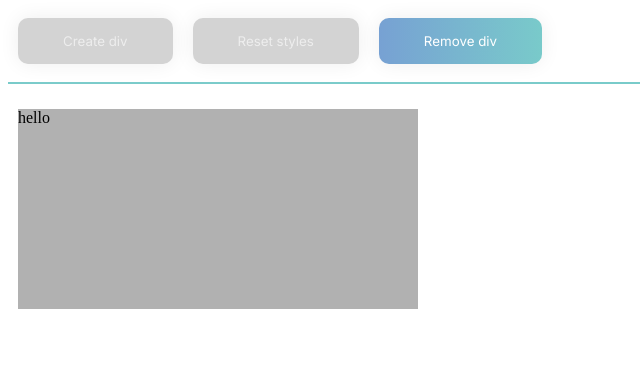
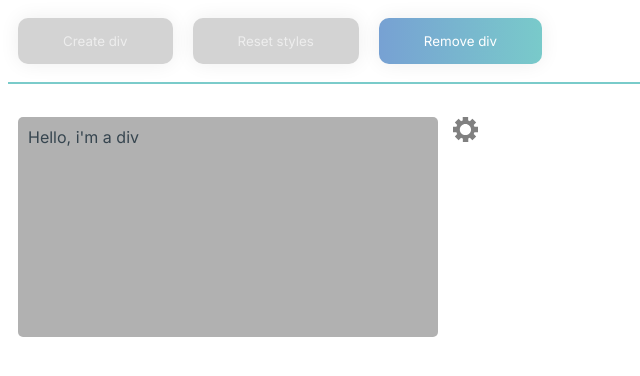
Before and after one commit to EvgeniiAtYourService/css-constructor, a React (Create React App) app: page / in a window 1280 px wide. Both pictures are taken after a click on the button "Create div". Shown: the top 376 px of the page, without its empty margins (0-640 px from the left). Built offline with nearby package versions, Linux system fonts and the light colour scheme.

Commit message:
Add a spinning gear icon

```diff
--- a/src/App.tsx
+++ b/src/App.tsx
@@ -31,11 +31,11 @@ function App(): JSX.Element {
     <div className="App" data-testid='homepage'>
       <div>
         <SuperButton onClick={handleCreateDiv} disabled={divCreated}>Create div</SuperButton>
-        <SuperButton onClick={handleCreateDiv} disabled>Reset styles</SuperButton>
+        <SuperButton onClick={handleResetStyles} disabled>Reset styles</SuperButton>
         <SuperButton onClick={handleRemoveDiv} disabled={!divCreated}>Remove div</SuperButton>
         <hr className='rule' />
         { divCreated && (
-          <Div divCreated={divCreated}>hello</Div>
+          <Div divCreated={divCreated}>Hello, i'm a div</Div>
         ) }
       </div>
     </div>
--- a/src/components/Div/Div.module.css
+++ b/src/components/Div/Div.module.css
@@ -1,22 +1,58 @@
 .common {
+    font-family: 'Inter', sans-serif;
+    color: #36454F;
+
     margin: 25px 0 0 10px;
     transition: all ease-in-out 450ms;
     animation: 600ms fade-in;
 
     height: 200px;
     width: 400px;
-    background-color: rgba(100, 100, 100, 0.5)
+    background-color: rgba(100, 100, 100, 0.5);
+    display: inline-block;
+
+    position: relative;
+
+    padding: 10px;
+
+    border-radius: 5px;
 }
 
-.common:hover {
+/* .common:hover {
     background-color: palegreen;
+} */
+
+.gear-icon {
+    width: 25px;
+    cursor: pointer;
+    position: absolute;
+    top: 0;
+    right: -40px;
+}
+
+.gear-icon:hover {
+    animation-name: spin;
+    animation-duration: 4000ms;
+    animation-iteration-count: infinite;
+    animation-timing-function: linear;
 }
 
 @keyframes fade-in {
     0% {
         opacity: 0;
     }
+
     100% {
         opacity: 1;
     }
 }
+
+@keyframes spin {
+    from {
+        transform: rotate(0deg);
+    }
+
+    to {
+        transform: rotate(360deg);
+    }
+}
--- a/src/components/Div/Div.tsx
+++ b/src/components/Div/Div.tsx
@@ -1,11 +1,15 @@
 import React from 'react'
 import { IDivProps } from '../../models/props/DivProps.model'
 import styles from './Div.module.css'
+import gear from '../../assets/gear.svg'
 
 const Div = ({ children, divCreated, ...props}: IDivProps) => {
 
   return (
-      <div className={styles['common']} {...props}>{children}</div>
+    <div className={styles['common']} {...props}>
+      {children}
+      <img src={gear} alt="Gear" className={styles['gear-icon']} />
+    </div>
   )
 }
 
```
Also changed, not shown: src/assets/gear.svg (added), src/components/common/SuperButton/SuperButton.module.css (line endings or trailing spaces).
